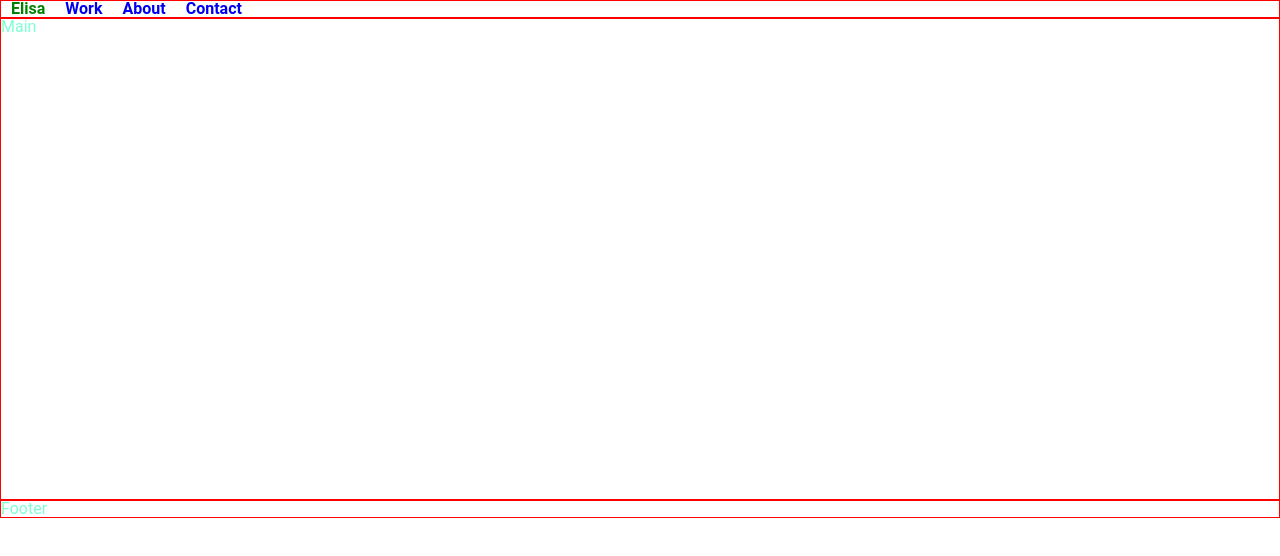
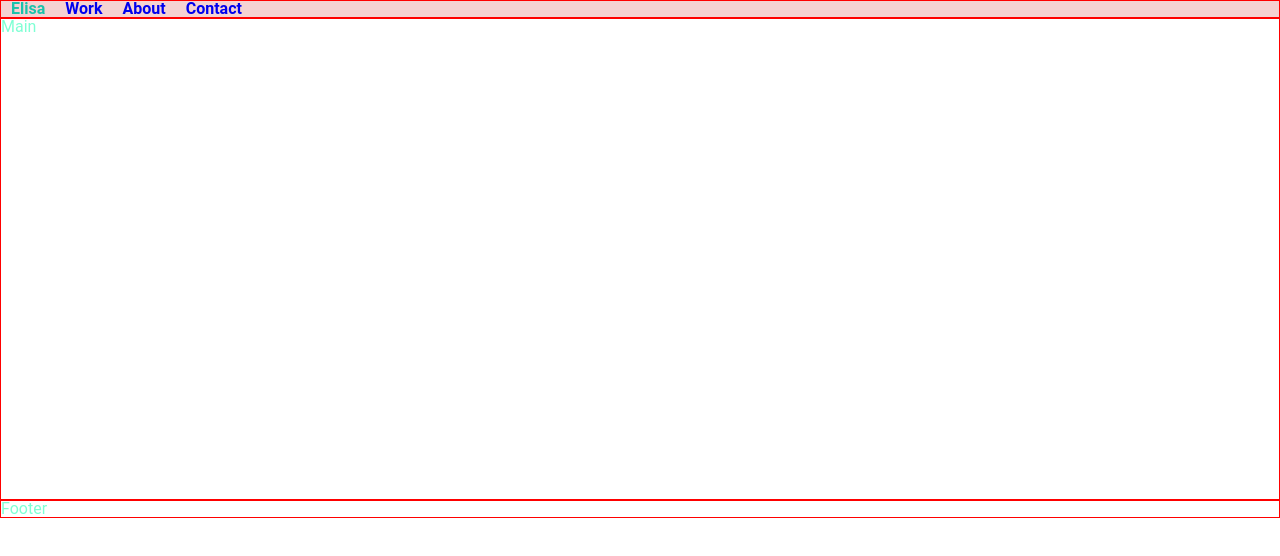
Before and after one commit to elis-11/first-react-portfolio, a React (Create React App) app: page / in a window 1280 px wide. In both pictures the pointer is over the link "Elisa". Shown: the top 556 px of the page. Built offline with nearby package versions, Linux system fonts and the light colour scheme.

Commit message:
header.js changes

```diff
--- a/src/components/Header/Header.css
+++ b/src/components/Header/Header.css
@@ -1,4 +1,5 @@
 .header {
+    background-color: rgb(245, 210, 210);
     border: solid 1px red;
   }
 
@@ -14,5 +15,5 @@
   }
 
   .nav--link:hover {
-    color: green;
+    color: rgb(25, 194, 171);
   }
```
